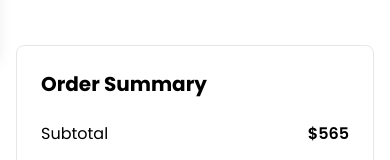
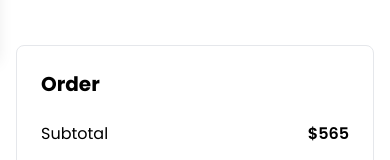
Before and after one commit to FluxDevsTeam/EcommerceTempateFrontend, a React (Vite) app: page /cart in a window 390 px wide. Shown: the part 789-949 px from the top of the page. Built offline with nearby package versions, Linux system fonts and the light colour scheme.

Commit message:
some modal designs done

```diff
--- a/src/pages/cart/Cart.tsx
+++ b/src/pages/cart/Cart.tsx
@@ -176,7 +176,7 @@ const Cart = () => {
         {/* Order Summary */}
         <div className="w-full lg:w-1/3">
           <div className="border border-gray-200 rounded-lg p-6">
-            <h2 className="text-xl font-bold mb-6">Order Summary</h2>
+            <h2 className="text-xl font-bold mb-6">Order</h2>
 
             <div className="space-y-4">
               <div className="flex justify-between">
@@ -225,7 +225,7 @@ const Cart = () => {
       <div className="mt-16">
         <h2 className="text-2xl font-bold mb-6">You might also like</h2>
 
-        <div className="grid grid-cols-2 md:grid-cols-4 gap-6">
+        <div className="grid grid-cols-1 sm:grid-cols-2 md:grid-cols-4 gap-6">
           {recommendedProducts.map((product) => (
             <div
               key={product.id}
```
